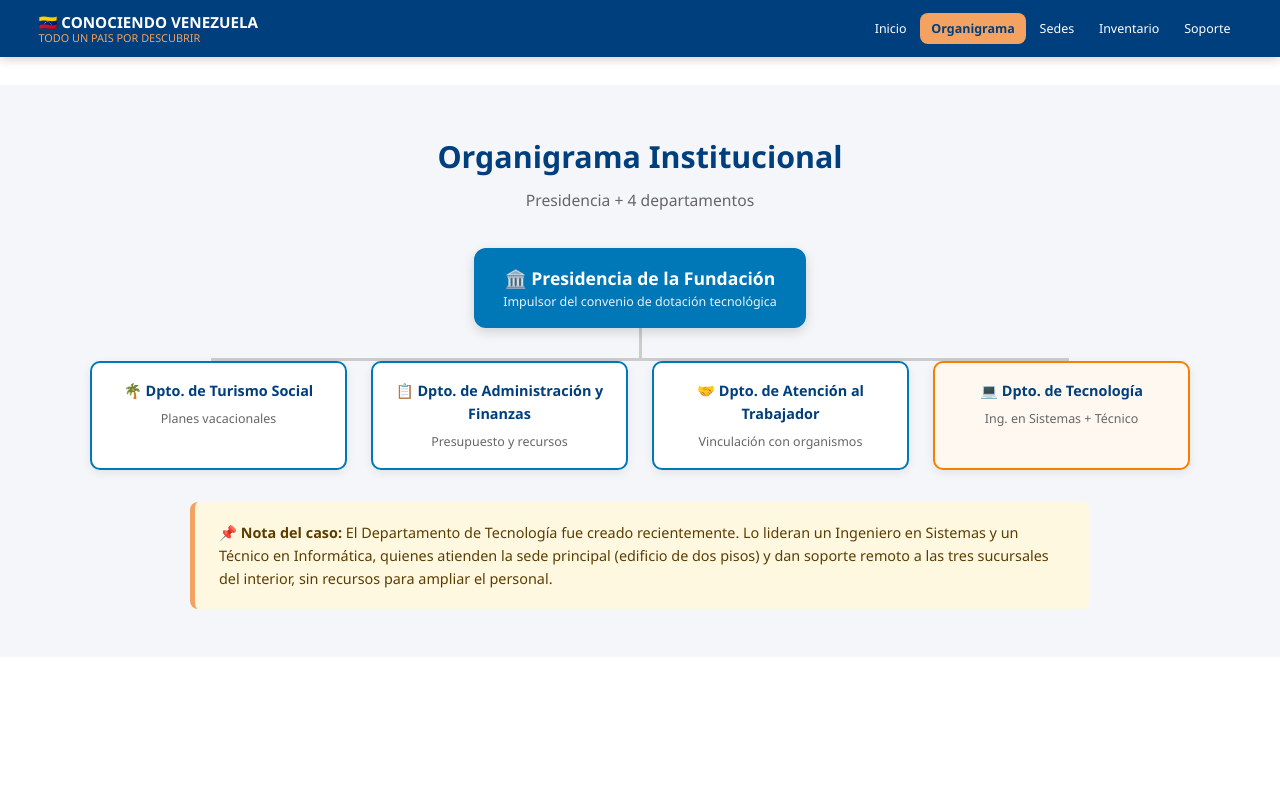
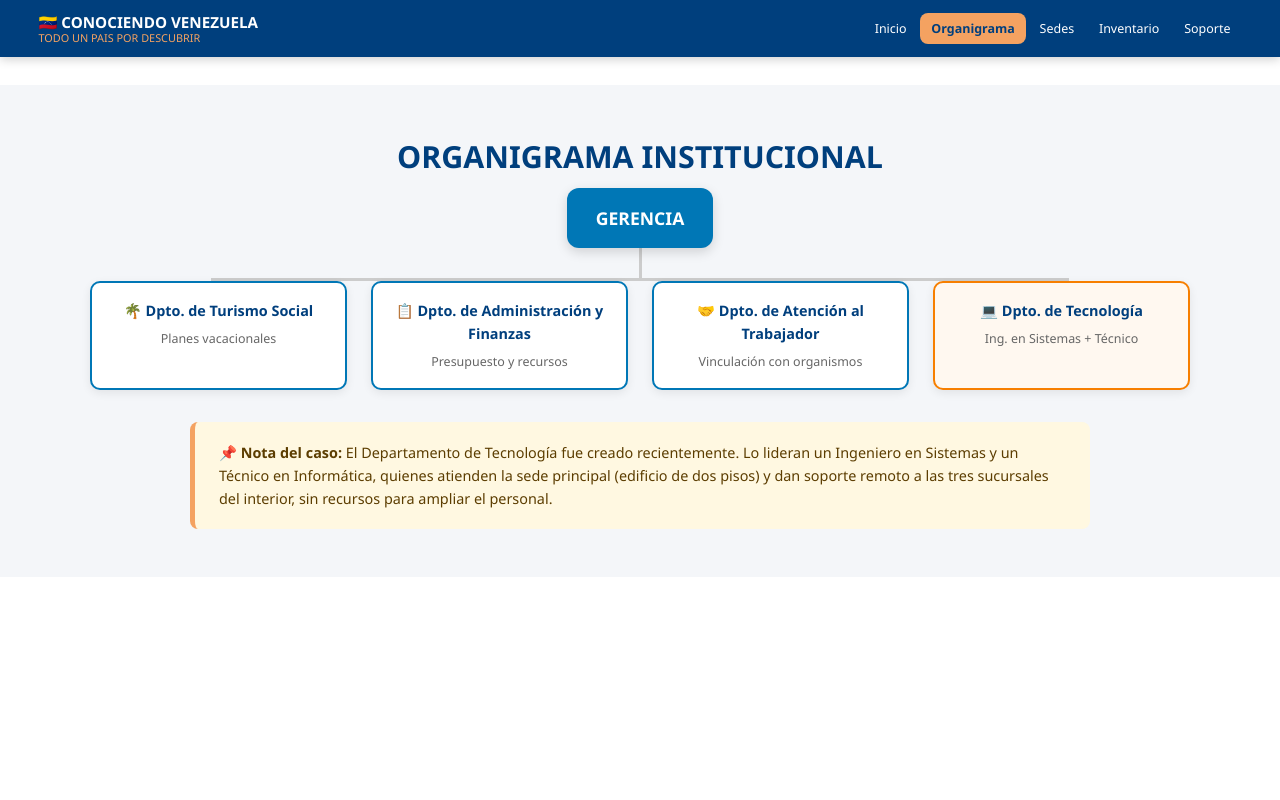
Before and after one commit to conociendovenezuela/naomi, a plain HTML site: page index.html in a window 1280 px wide. Both pictures are taken after a click on the button "Organigrama". Shown: the top 800 px of the page. Drawn offline with Linux system fonts and the light colour scheme.

Commit message:
Update index.html

```diff
--- a/index.html
+++ b/index.html
@@ -68,12 +68,10 @@
   <!-- ORGANIGRAMA -->
   <div id="organigrama" class="pestana">
     <section class="organigrama">
-      <h2 class="section-title">Organigrama Institucional</h2>
-      <p class="section-sub">Presidencia + 4 departamentos</p>
+      <h2 class="section-title">ORGANIGRAMA INSTITUCIONAL</h2>
       <div class="org-tree">
         <div class="org-node presidencia">
-          🏛️ Presidencia de la Fundación
-          <small>Impulsor del convenio de dotación tecnológica</small>
+          GERENCIA
         </div>
         <div class="org-line-v"></div>
         <div class="org-line-h"></div>
```
